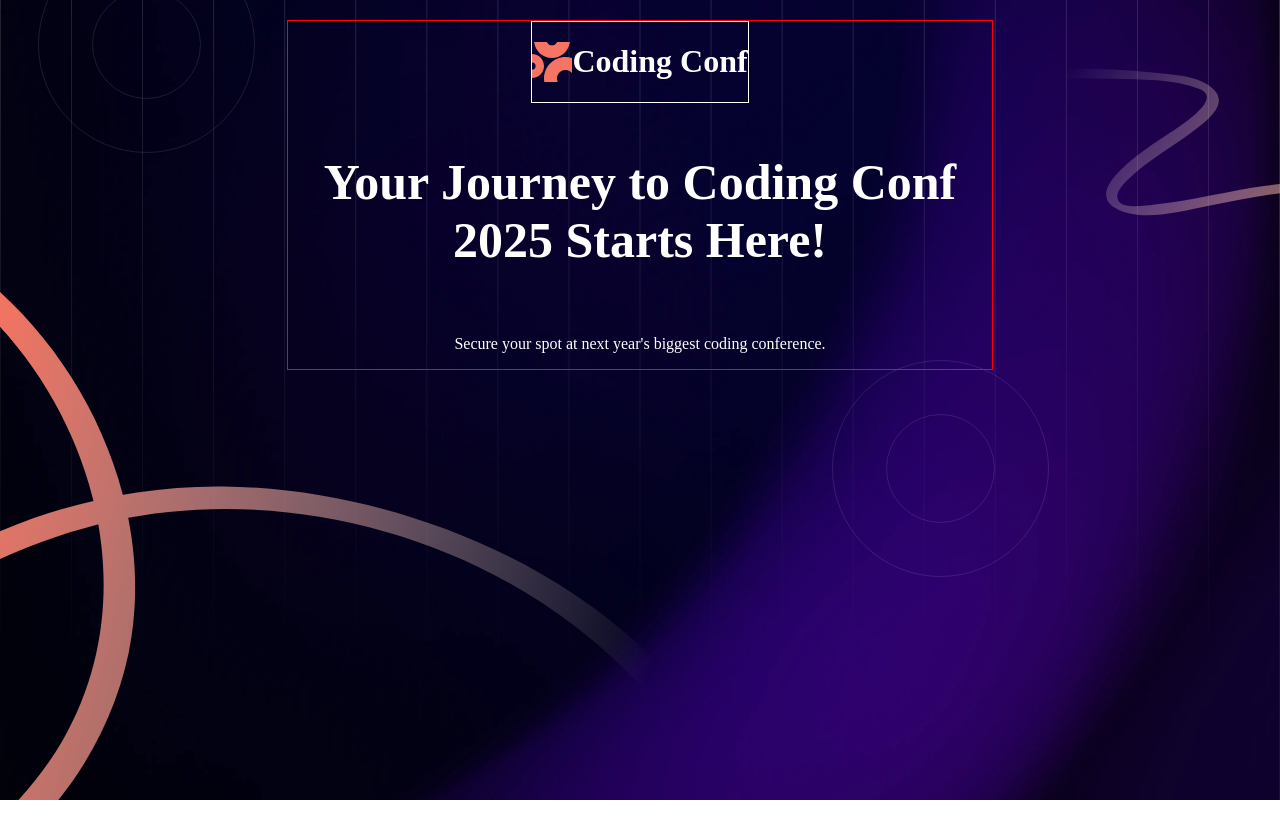
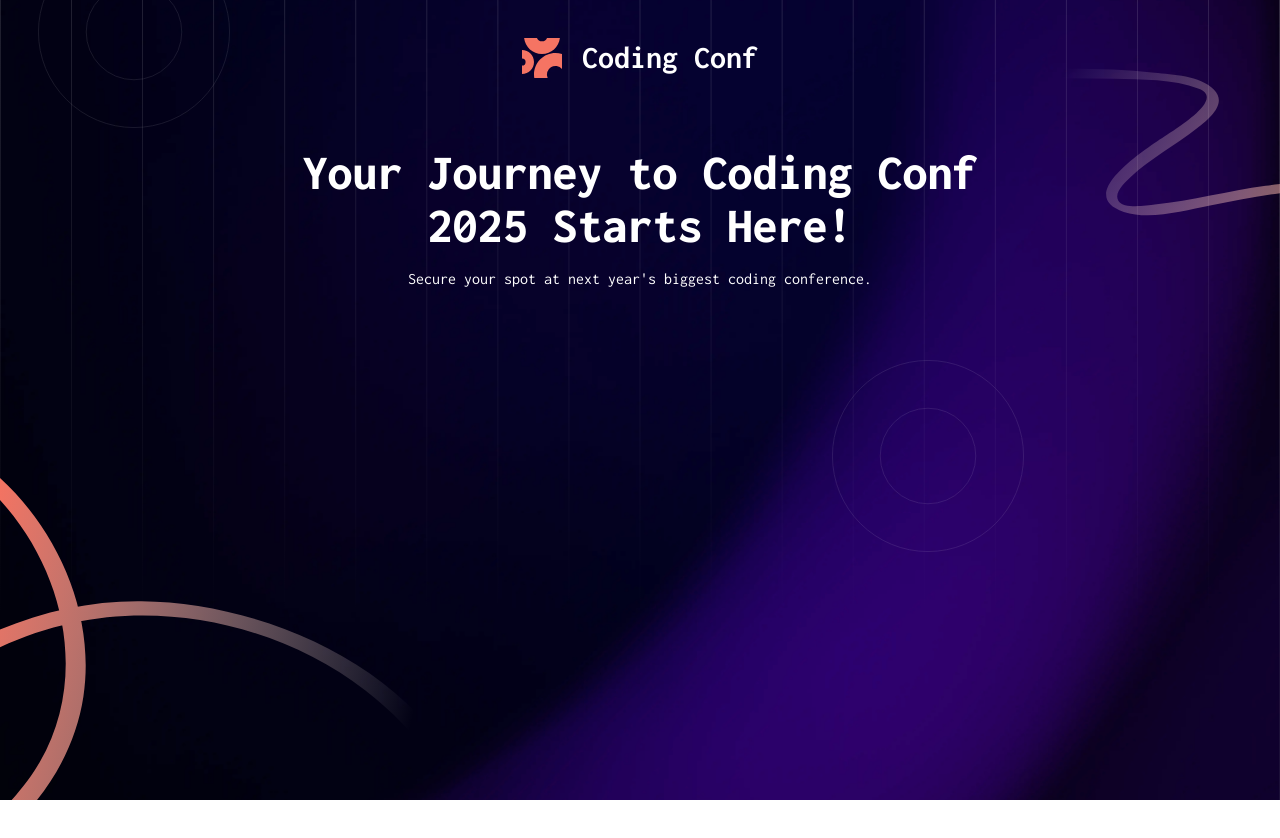
Before and after one commit to Onizaro/frontendmentor2, a plain HTML site: page index.html in a window 1280 px wide. After the commit the page ends 800 px from the top, so only its background shows below. Drawn offline with Linux system fonts and the light colour scheme.

Commit message:
header done

```diff
--- a/index.html
+++ b/index.html
@@ -30,7 +30,7 @@
       <h1> Coding Conf</h1>
     </div>
     <p id="slogan">Your Journey to Coding Conf 2025 Starts Here!</p>
-    <p>Secure your spot at next year's biggest coding conference.</p>
+    <p id="header-text">Secure your spot at next year's biggest coding conference.</p>
   </header>
 
 
--- a/style.css
+++ b/style.css
@@ -42,22 +42,25 @@ body {
     position: absolute;
     left: 3vw;
     top: -8vh;
+    width: 15vw;
 }
 #layer3 {
-    object-fit: contain;
+    object-fit: cover;
     z-index: -10;
     position: absolute;
     width: 100vw;
+    height: 100vh;
 }
 #layer4 {
-    object-fit: fill;
+    object-fit: cover;
     z-index: -5;
     position: absolute;
     bottom: 0;
-    left: 0;
+    height: 42vh;
+
 }
 #layer5 {
-    object-fit: fill;
+    object-fit: cover;
     z-index: -5;
     position: absolute;
     right: 0;
@@ -71,6 +74,7 @@ body {
     position: absolute;
     left: 65vw;
     top: 45vh;
+    width: 15vw;
 }
 
 header {
@@ -80,18 +84,27 @@ header {
     justify-content: space-between;
     align-items: center;
     top: 20px;
-    border: 1px solid red;
     width: 55vw;
     text-align: center;
+    font-family: "InconsolataRegular", serif;
 }
 
 #company-name-logo {
     display: flex;
     justify-content: space-between;
-    border: 1px solid white;
+    font-family: "InconsolataBold", serif;
+}
+h1 {
+    padding-left: 20px;
 }
 
 #slogan {
     font-size: 50px;
-    font-weight: 600 ;
+    font-weight: 600;
+    font-family: "InconsolataExtraBold", serif;
 }
+
+#header-text {
+    position: relative;
+    top: -48px;
+}
```
